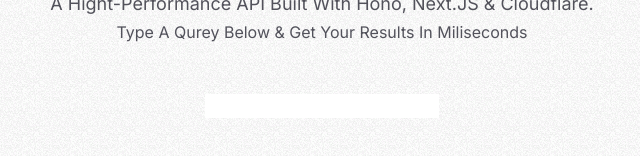
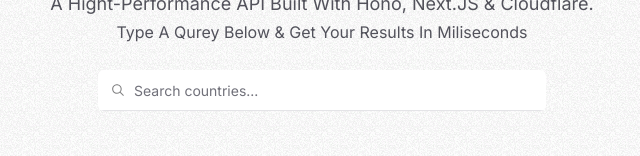
Before and after one commit to MuhdHanish/fast_api, a Next.js app: page / in a window 1280 px wide. Shown: the part 210-366 px from the top of the page, without its empty margins (318-958 px from the left). Built offline with nearby package versions, Linux system fonts and the light colour scheme.

Commit message:
showed the results of search

```diff
--- a/src/app/page.tsx
+++ b/src/app/page.tsx
@@ -1,26 +1,29 @@
 "use client";
 
 import { TSearchResult } from "@/types";
+import { fetchCountries } from "@/utils";
 import { useEffect, useState } from "react";
+import { Command, CommandEmpty, CommandGroup, CommandInput, CommandItem, CommandList } from "@/components/ui/command";
 
 export default function Home() {
   const [input, setInput] = useState("");
-  const [searchResults, setSearchResults] = useState<TSearchResult>({ results: [], duration: 0 });
+  const [error, setError] = useState("");
+  const handleInputChange = (value: string) => setInput(value.trim());
+  const [searchResults, setSearchResults] = useState<TSearchResult>({
+    results: [],
+    duration: 0,
+  });
   useEffect(() => {
     const fetchData = async () => {
       if (!input) return setSearchResults({ results: [], duration: 0 });
+      setError("");
       try {
-        const response = await fetch(`/api/search?query=${input}`);
-        if (!response.ok) {
-          throw new Error('Network response was not ok');
-        }
-        const data: TSearchResult = await response.json();
+        const data: TSearchResult = await fetchCountries(input, setError);
         setSearchResults(data);
       } catch (error) {
-        console.error('Error fetching data:', error);
         setSearchResults({ results: [], duration: 0 });
       }
-    }
+    };
     fetchData();
   }, [input]);
 
@@ -30,17 +33,39 @@
         <h1 className="text-5xl tracking-tight font-bold">Speed Search</h1>
         <p className="text-zinc-600 text-lg max-w-prose text-center">
           A Hight-Performance API Built With Hono, Next.JS & Cloudflare. <br />
-          <span className="text-base">Type A Qurey Below & Get Your Results In Miliseconds</span>
+          <span className="text-base">
+            Type A Qurey Below & Get Your Results In Miliseconds
+          </span>
         </p>
         <div className="max-w-md w-full">
-
+          <Command>
+            <CommandInput
+              value={input}
+              onValueChange={handleInputChange}
+              placeholder="Search countries..."
+              className="placeholder:text-zinc-500"
+            />
+            <CommandList>
+              {
+                !searchResults?.results.length ? input && !error && <CommandEmpty>No Results Found !</CommandEmpty>
+                  : input && <CommandGroup heading="Results">
+                    {
+                      searchResults?.results.map((result) => (
+                        <CommandItem
+                          key={result}
+                          value={result}
+                          onSelect={setInput}
+                        >
+                          {result}
+                        </CommandItem>
+                      ))
+                    }
+                  </CommandGroup>
+              }
+              {error && input && <CommandEmpty><span className="text-red-600">{error}</span></CommandEmpty>}
+            </CommandList>
+          </Command>
         </div>
-        <input
-          type="text"
-          value={input}
-          className="text-zinc-900"
-          onChange={(event) => setInput(event.target.value)}
-        />
       </div>
     </main>
   );
```
